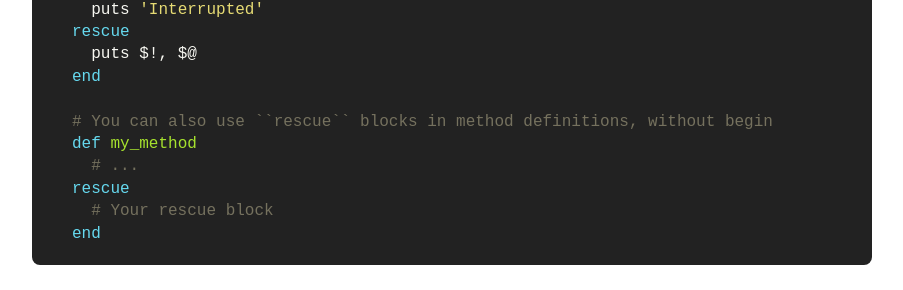
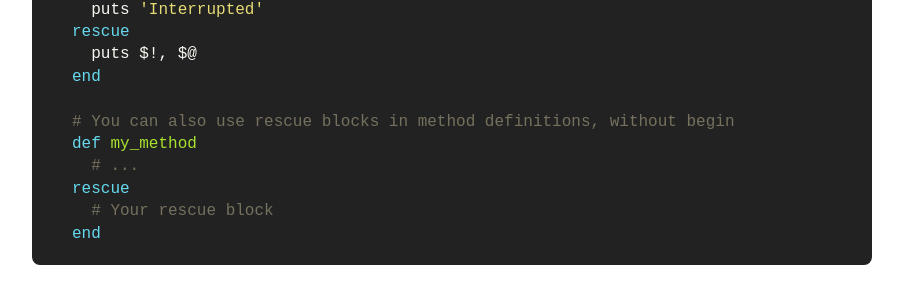
Before and after one commit to Maumagnaguagno/maumagnaguagno.github.io, a Jekyll site: the page built from ruby.md, in a window 1280 px wide and 900 px high, scrolled down 2062 px. Shown: the part 147-437 px from the top of the window, without its empty margins (188-1091 px from the left). Built offline with Jekyll 4.4.1, drawn with Linux system fonts in a browser that asks for light colours; our own code applies the rules of GitHub Pages for plain Markdown files.

```diff
--- a/ruby.md
+++ b/ruby.md
@@ -84,7 +84,7 @@ rescue
   puts $!, $@
 end
 
-# You can also use ``rescue`` blocks in method definitions, without begin
+# You can also use rescue blocks in method definitions, without begin
 def my_method
   # ...
 rescue
```
